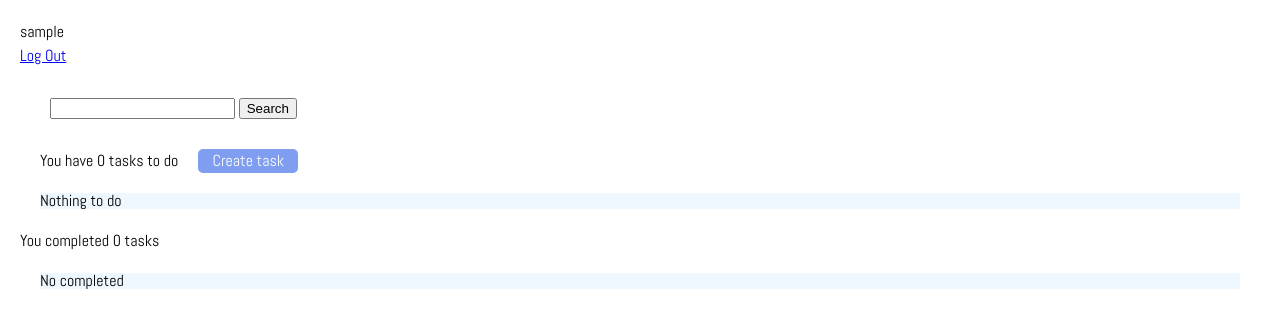
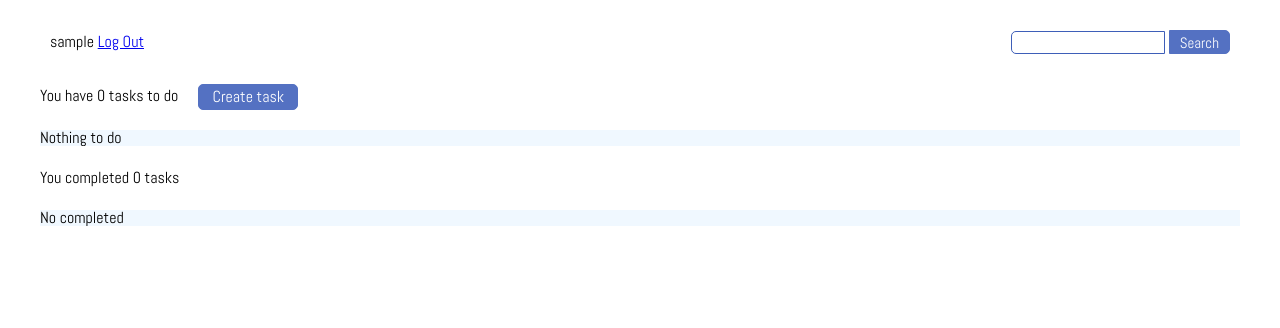
Before and after one commit to KariSpace/django-todo-app, a Django app: page / in a window 1280 px wide. Shown: the top 328 px of the page. Run offline with Django 3.2, Linux system fonts and the light colour scheme; the visitor is signed in with stand-in values (Sample User, id 1); data that the repository does not hold is empty.

Commit message:
Styles customizing

```diff
--- a/todo/todo_list/static/css/main.css
+++ b/todo/todo_list/static/css/main.css
@@ -7,6 +7,11 @@
     padding: 0;
     margin: 0;
     font-family: 'Abel';
+}
+
+input {
+    font-family: 'Abel';
+    font-size: 15px;
 }
 
 p,
@@ -28,6 +33,22 @@
     margin: 20px;
 }
 
+.search_container {
+    display: flex;
+    justify-content: space-between;
+}
+
+.search_box {
+    border: 1px solid rgb(62, 94, 184);
+    border-radius: 5px 0 0 5px;
+}
+
+input.search_icon {
+    height: 100%;
+    width: auto;
+    border-radius: 0 5px 5px 0;
+}
+
 .completed_container {
     max-height: 20vh;
 }
@@ -45,7 +66,8 @@
 }
 
 .button {
-        background: rgb(127, 158, 241);
+    background: rgb(84, 113, 194);
+    border: 1px solid rgb(84, 113, 194);
     padding: 0px 10px;
     width: 100px;
     color: #fff;
@@ -92,20 +114,19 @@
 }
 
 .todo_buttons__container {
-        width: 90%;
+    width: 250px;
     position: absolute;
     bottom: 10px;
 }
 
 .todo_buttons__list {
     display: flex;
-        justify-content: space-around;
+    justify-content: space-between;
 }
 
 .todo_button {
-        background: rgb(127, 158, 241);
     padding: 0px 10px;
-        width: 80px;
+    width: 76px;
     color: #fff;
     border-radius: 5px;
     text-align: center;
@@ -113,10 +134,12 @@
 }
 
 .light {
-        border: 1px solid rgb(127, 158, 241);
+    border: 1px solid rgb(62, 94, 184);
     background: transparent;
-        color: rgb(127, 158, 241);
+    color: rgb(62, 94, 184);
 }
+
+
 /* 404 */
 
 #notfound {
--- a/todo/todo_list/templates/todo_list/task_confirm_delete.html
+++ b/todo/todo_list/templates/todo_list/task_confirm_delete.html
@@ -3,7 +3,7 @@
 
 <form action="" method="post">
     {% csrf_token %} Are you sure you want to delete {{task}} ?
-    <a href="{% url 'tasks' %}">Back</a>
+
     <input type="submit" value="Delete">
 
 </form>
--- a/todo/todo_list/templates/todo_list/task_list.html
+++ b/todo/todo_list/templates/todo_list/task_list.html
@@ -1,13 +1,20 @@
-{% extends 'main-template.html' %} {% block content %} {% if request.user.is_authenticated %}
-<p>{{request.user}}</p>
-<a href="{% url 'logout' %}">Log Out</a> {% else %}
-<a href="{% url 'login' %}">Log In</a> {% endif %}
+{% extends 'main-template.html' %} {% block content %}
 
 <div class="container search_container">
-    <form method="GET">
-        <input type="text" name="search" value="{{search_input}}">
-        <input type="submit" value="Search">
+
+    <div class="user_container">
+        {% if request.user.is_authenticated %} {{request.user}}
+
+        <a href="{% url 'logout' %}">Log Out</a> {% else %}
+        <a href="{% url 'login' %}">Log In</a> {% endif %}
+    </div>
+    <form method="GET" class="input_box">
+        <input type="text" name="search" class="search_box" value="{{search_input}}">
+        <span class="icon">
+        <input type="submit" class="button search_icon" value="Search">
+        </span>
     </form>
+
 </div>
 
 <div class="container">
@@ -21,7 +28,6 @@
 
         <div class="rating_conteiner">
 
-
             {% for i in '01234'|make_list %} {% if task.importancy >= forloop.counter %} <span>&starf;</span> {% else %} <span> &star; </span> {% endif %} {% endfor %}
 
         </div>
@@ -31,16 +37,16 @@
         <p> {{task.description}} </p>
         <p> {{task.categories}} </p>
         <p>deadline: {{task.deadline}} </p>
-        <p>importancy: {{task.importancy}} </p>
+
 
 
 
 
         <div class="todo_buttons__container">
             <div class="todo_buttons__list">
-                <a href="{% url  'complete' task.id %}" class="todo_button ">Complete</a>
-                <a href="{% url  'update' task.id %}" class="todo_button light"> Edit</a>
-                <a href="{% url  'delete' task.id %}" class="todo_button light">Delete</a>
+                <a href="{% url  'complete' task.id %}" class="button todo_button ">Complete</a>
+                <a href="{% url  'update' task.id %}" class="button todo_button light"> Edit</a>
+                <a href="{% url  'delete' task.id %}" class="button todo_button light">Delete</a>
             </div>
         </div>
     </div>
@@ -49,7 +55,9 @@
     {% endfor %}
 </div>
 
-<p> You completed {{count_completed}} tasks</p>
+<div class="container">
+    <p> You completed {{count_completed}} tasks</p>
+</div>
 <div class="tacks_container container completed_container">
     {% for task_completed in tasks_completed %}
 
```
Lines whose indentation alone changed are shown as unchanged.
